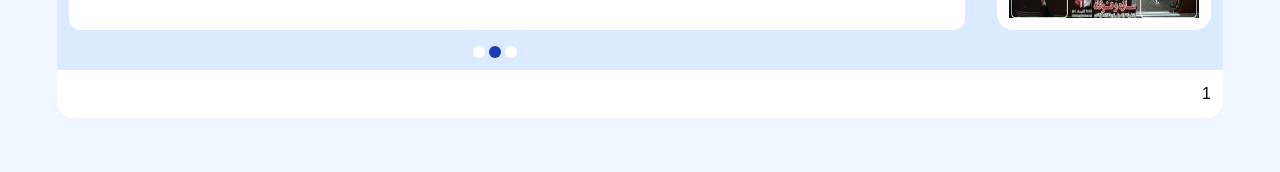
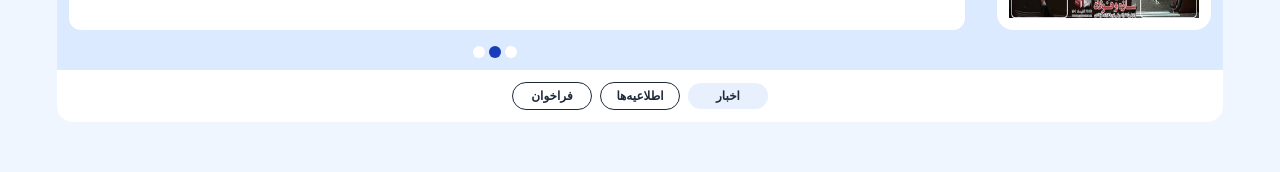
Before and after one commit to parrsa/NezamMohandesi, a Next.js app: page /news in a window 1280 px wide. Shown: the part 321-493 px from the top of the page. Built offline with nearby package versions, Linux system fonts and the light colour scheme.

Commit message:
add news categories

```diff
--- a/app/(client)/news/page.tsx
+++ b/app/(client)/news/page.tsx
@@ -1,4 +1,6 @@
-import React from "react";
+"use client";
+
+import React, { useState } from "react";
 import ImagesSlider from "@/app/components/imageSlider";
 import Image from "next/image";
 import Pic from "@/public/assets/News/Gashnvare.jpg";
@@ -36,7 +38,120 @@ const banners = [
   },
 ];
 
+const newsCategory = [
+  {
+    id: 1,
+    name: "اخبار",
+    news: [
+      {
+        title: "نشست تخصصی فناوری‌های دیجیتال و هوش مصنوعی",
+        content:
+          "سازمان نظام مهندسی ساختمان استان تهران، در راستای توسعه فناوری‌های نوین، هوشمندسازی صنعت ساختمان و بهره‌گیری هدفمند از ظرفیت‌های هوش ",
+      },
+      {
+        title: "نشست تخصصی فناوری‌های دیجیتال و هوش مصنوعی",
+        content:
+          "سازمان نظام مهندسی ساختمان استان تهران، در راستای توسعه فناوری‌های نوین، هوشمندسازی صنعت ساختمان و بهره‌گیری هدفمند از ظرفیت‌های هوش ",
+      },
+      {
+        title: "نشست تخصصی فناوری‌های دیجیتال و هوش مصنوعی",
+        content:
+          "سازمان نظام مهندسی ساختمان استان تهران، در راستای توسعه فناوری‌های نوین، هوشمندسازی صنعت ساختمان و بهره‌گیری هدفمند از ظرفیت‌های هوش ",
+      },
+      {
+        title: "نشست تخصصی فناوری‌های دیجیتال و هوش مصنوعی",
+        content:
+          "سازمان نظام مهندسی ساختمان استان تهران، در راستای توسعه فناوری‌های نوین، هوشمندسازی صنعت ساختمان و بهره‌گیری هدفمند از ظرفیت‌های هوش ",
+      },
+      {
+        title: "نشست تخصصی فناوری‌های دیجیتال و هوش مصنوعی",
+        content:
+          "سازمان نظام مهندسی ساختمان استان تهران، در راستای توسعه فناوری‌های نوین، هوشمندسازی صنعت ساختمان و بهره‌گیری هدفمند از ظرفیت‌های هوش ",
+      },
+      {
+        title: "نشست تخصصی فناوری‌های دیجیتال و هوش مصنوعی",
+        content:
+          "سازمان نظام مهندسی ساختمان استان تهران، در راستای توسعه فناوری‌های نوین، هوشمندسازی صنعت ساختمان و بهره‌گیری هدفمند از ظرفیت‌های هوش ",
+      },
+    ],
+  },
+  {
+    id: 2,
+    name: "اطلاعیه‌ها",
+    news: [
+      {
+        title: "نشست تخصصی فناوری‌های دیجیتال و هوش مصنوعی",
+        content:
+          "سازمان نظام مهندسی ساختمان استان تهران، در راستای توسعه فناوری‌های نوین، هوشمندسازی صنعت ساختمان و بهره‌گیری هدفمند از ظرفیت‌های هوش ",
+      },
+      {
+        title: "نشست تخصصی فناوری‌های دیجیتال و هوش مصنوعی",
+        content:
+          "سازمان نظام مهندسی ساختمان استان تهران، در راستای توسعه فناوری‌های نوین، هوشمندسازی صنعت ساختمان و بهره‌گیری هدفمند از ظرفیت‌های هوش ",
+      },
+      {
+        title: "نشست تخصصی فناوری‌های دیجیتال و هوش مصنوعی",
+        content:
+          "سازمان نظام مهندسی ساختمان استان تهران، در راستای توسعه فناوری‌های نوین، هوشمندسازی صنعت ساختمان و بهره‌گیری هدفمند از ظرفیت‌های هوش ",
+      },
+      {
+        title: "نشست تخصصی فناوری‌های دیجیتال و هوش مصنوعی",
+        content:
+          "سازمان نظام مهندسی ساختمان استان تهران، در راستای توسعه فناوری‌های نوین، هوشمندسازی صنعت ساختمان و بهره‌گیری هدفمند از ظرفیت‌های هوش ",
+      },
+      {
+        title: "نشست تخصصی فناوری‌های دیجیتال و هوش مصنوعی",
+        content:
+          "سازمان نظام مهندسی ساختمان استان تهران، در راستای توسعه فناوری‌های نوین، هوشمندسازی صنعت ساختمان و بهره‌گیری هدفمند از ظرفیت‌های هوش ",
+      },
+      {
+        title: "نشست تخصصی فناوری‌های دیجیتال و هوش مصنوعی",
+        content:
+          "سازمان نظام مهندسی ساختمان استان تهران، در راستای توسعه فناوری‌های نوین، هوشمندسازی صنعت ساختمان و بهره‌گیری هدفمند از ظرفیت‌های هوش ",
+      },
+    ],
+  },
+  {
+    id: 3,
+    name: "فراخوان",
+    news: [
+      {
+        title: "نشست تخصصی فناوری‌های دیجیتال و هوش مصنوعی",
+        content:
+          "سازمان نظام مهندسی ساختمان استان تهران، در راستای توسعه فناوری‌های نوین، هوشمندسازی صنعت ساختمان و بهره‌گیری هدفمند از ظرفیت‌های هوش ",
+      },
+      {
+        title: "نشست تخصصی فناوری‌های دیجیتال و هوش مصنوعی",
+        content:
+          "سازمان نظام مهندسی ساختمان استان تهران، در راستای توسعه فناوری‌های نوین، هوشمندسازی صنعت ساختمان و بهره‌گیری هدفمند از ظرفیت‌های هوش ",
+      },
+      {
+        title: "نشست تخصصی فناوری‌های دیجیتال و هوش مصنوعی",
+        content:
+          "سازمان نظام مهندسی ساختمان استان تهران، در راستای توسعه فناوری‌های نوین، هوشمندسازی صنعت ساختمان و بهره‌گیری هدفمند از ظرفیت‌های هوش ",
+      },
+      {
+        title: "نشست تخصصی فناوری‌های دیجیتال و هوش مصنوعی",
+        content:
+          "سازمان نظام مهندسی ساختمان استان تهران، در راستای توسعه فناوری‌های نوین، هوشمندسازی صنعت ساختمان و بهره‌گیری هدفمند از ظرفیت‌های هوش ",
+      },
+      {
+        title: "نشست تخصصی فناوری‌های دیجیتال و هوش مصنوعی",
+        content:
+          "سازمان نظام مهندسی ساختمان استان تهران، در راستای توسعه فناوری‌های نوین، هوشمندسازی صنعت ساختمان و بهره‌گیری هدفمند از ظرفیت‌های هوش ",
+      },
+      {
+        title: "نشست تخصصی فناوری‌های دیجیتال و هوش مصنوعی",
+        content:
+          "سازمان نظام مهندسی ساختمان استان تهران، در راستای توسعه فناوری‌های نوین، هوشمندسازی صنعت ساختمان و بهره‌گیری هدفمند از ظرفیت‌های هوش ",
+      },
+    ],
+  },
+];
+
 export default function NewsPage() {
+  const [selectedCategory, setSelectedCategory] = useState(1);
+
   return (
     <div className="p-5">
       <div className="flex flex-col p-3">
@@ -48,7 +163,21 @@ export default function NewsPage() {
             <ImagesSlider banners={banners} autoPlay />
           </div>
         </div>
-        <div className="bg-white flex flex-col gap-3 p-3 rounded-b-2xl">1</div>
+        <div className="bg-white flex flex-col gap-3 p-3 rounded-b-2xl">
+          <div className="flex items-center justify-center gap-2">
+            {newsCategory.map((category) => (
+              <div
+                onClick={() => setSelectedCategory(category.id)}
+                key={category.id}
+                className={`w-20 p-1 rounded-full text-center cursor-pointer ${selectedCategory === category.id ? "bg-[#2563EB1A] text-gray-800" : "bg-white text-gray-800 border border-gray-800"}`}
+              >
+                <p className="text-gray-800 text-[12px] font-bold ">
+                  {category.name}
+                </p>
+              </div>
+            ))}
+          </div>
+        </div>
       </div>
     </div>
   );
```
